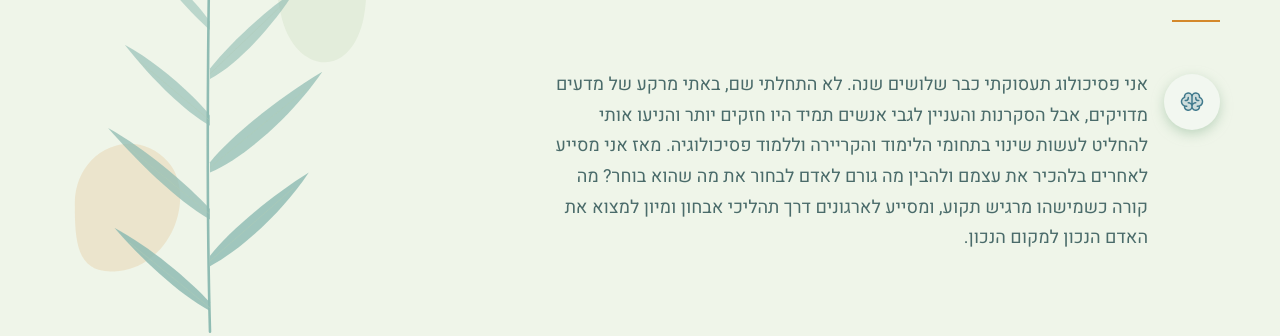
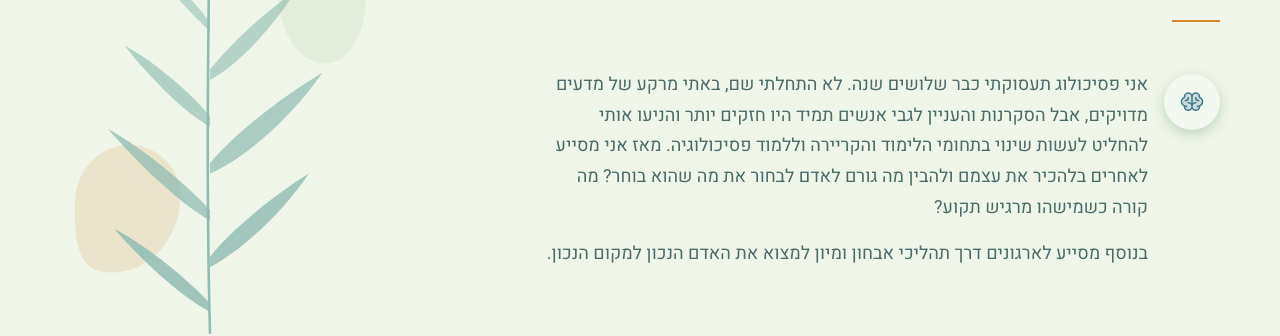
Before and after one commit to zilmanalex-pm/baruch-kairy-site, a Next.js app: page /about in a window 1280 px wide. Shown: the part 414-750 px from the top of the page. Built offline with nearby package versions, Linux system fonts and the light colour scheme; no server answers.

Commit message:
Split intro paragraph and add dark-mode favicon

```diff
--- a/src/app/about/page.tsx
+++ b/src/app/about/page.tsx
@@ -55,7 +55,11 @@ export default function AboutPage() {
                     <Brain size={24} weight="duotone" className="text-primary" />
                   </IconCircle>
                 </div>
-                <p>{ABOUT.introNarrative}</p>
+                <div className="space-y-md">
+                  {ABOUT.introNarrative.map((para, i) => (
+                    <p key={i}>{para}</p>
+                  ))}
+                </div>
               </div>
             </div>
           </Section>
--- a/src/app/layout.tsx
+++ b/src/app/layout.tsx
@@ -24,7 +24,16 @@ export const metadata: Metadata = {
     canonical: "/",
   },
   icons: {
-    icon: "/favicon.png",
+    icon: [
+      {
+        url: "/favicon.png",
+        media: "(prefers-color-scheme: light)",
+      },
+      {
+        url: "/favicon-dark.png",
+        media: "(prefers-color-scheme: dark)",
+      },
+    ],
     apple: "/apple-touch-icon.png",
   },
   openGraph: {
--- a/src/lib/content.ts
+++ b/src/lib/content.ts
@@ -138,8 +138,10 @@ export const HOME = {
 
 export const ABOUT = {
   pageTitle: "קצת על עצמי",
-  introNarrative:
-    "אני פסיכולוג תעסוקתי כבר שלושים שנה. לא התחלתי שם, באתי מרקע של מדעים מדויקים, אבל הסקרנות והעניין לגבי אנשים תמיד היו חזקים יותר והניעו אותי להחליט לעשות שינוי בתחומי הלימוד והקריירה וללמוד פסיכולוגיה. מאז אני מסייע לאחרים בלהכיר את עצמם ולהבין מה גורם לאדם לבחור את מה שהוא בוחר? מה קורה כשמישהו מרגיש תקוע, ומסייע לארגונים דרך תהליכי אבחון ומיון למצוא את האדם הנכון למקום הנכון.",
+  introNarrative: [
+    "אני פסיכולוג תעסוקתי כבר שלושים שנה. לא התחלתי שם, באתי מרקע של מדעים מדויקים, אבל הסקרנות והעניין לגבי אנשים תמיד היו חזקים יותר והניעו אותי להחליט לעשות שינוי בתחומי הלימוד והקריירה וללמוד פסיכולוגיה. מאז אני מסייע לאחרים בלהכיר את עצמם ולהבין מה גורם לאדם לבחור את מה שהוא בוחר? מה קורה כשמישהו מרגיש תקוע?",
+    "בנוסף מסייע לארגונים דרך תהליכי אבחון ומיון למצוא את האדם הנכון למקום הנכון.",
+  ],
   credentials: {
     education: {
       heading: "השכלה",
```
Also changed, not shown: public/apple-touch-icon-dark.png (added), public/favicon-dark.png (added).
